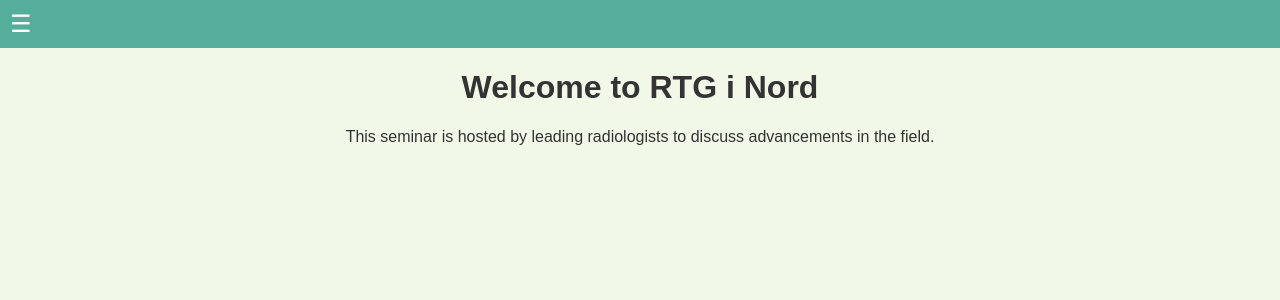
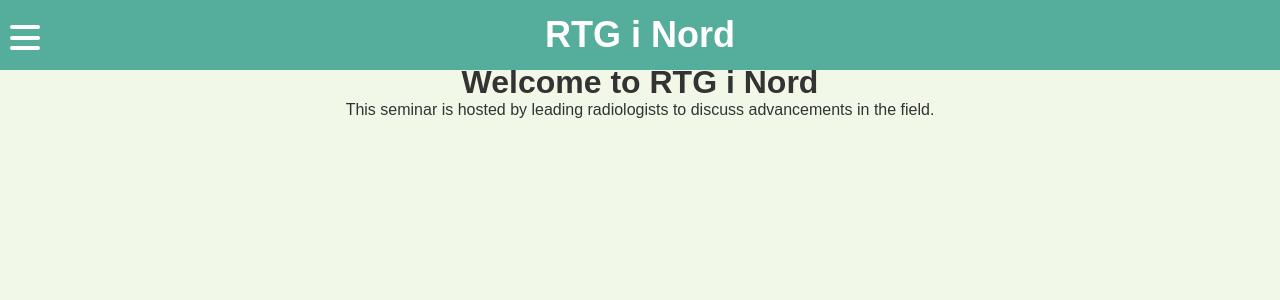
Before and after one commit to JacobFIqbal/rtginord, a Vue app: page / in a window 1280 px wide. Shown: the top 300 px of the page. Built offline with nearby package versions, Linux system fonts and the light colour scheme.

Commit message:
navbar and penguin image

```diff
--- a/src/App.vue
+++ b/src/App.vue
@@ -1,14 +1,25 @@
 <template>
   <div id="app">
-    <nav class="navbar">
-      <div class="menu-toggle" @click="toggleMenu">
-        ☰
+    <nav>
+      <div class="navbar">
+        <div class="container nav-container">
+          <input class="checkbox" type="checkbox" id="nav-toggle" />
+          <div class="hamburger-lines">
+            <span class="line line1"></span>
+            <span class="line line2"></span>
+            <span class="line line3"></span>
+          </div>
+          <div class="logo">
+            <h1>RTG i Nord</h1>
+          </div>
+          <div class="menu-items">
+            <li><router-link to="/">Home</router-link></li>
+            <li><router-link to="/presentations">Presentations</router-link></li>
+            <li><router-link to="/maps">Maps</router-link></li>
+            <li><router-link to="/contact">Contact</router-link></li>
+          </div>
+        </div>
       </div>
-      <ul :class="{ 'menu-active': isMenuOpen }">
-        <li><router-link to="/">Home</router-link></li>
-        <li><router-link to="/presentations">Presentations</router-link></li>
-        <li><router-link to="/maps">Maps</router-link></li>
-      </ul>
     </nav>
     <router-view />
   </div>
@@ -30,49 +41,152 @@ export default {
 </script>
 
 <style>
-/* General Styles */
-body {
-  margin: 0;
-  font-family: Arial, sans-serif;
-  background-color: #F1F8E8;
-  color: #333;
+/* Colors */
+:root {
+  --light-green: #d8efd3;
+  --medium-green: #95d2b3;
+  --dark-green: #55ad9b;
+  --background: #f1f8e8;
 }
 
-/* Navbar Styles */
+/* Reset and General Styles */
+* {
+  margin: 0;
+  padding: 0;
+  box-sizing: border-box;
+}
+
+body {
+  font-family: "Poppins", sans-serif;
+  background-color: var(--background);
+}
+
+/* Navbar */
 .navbar {
-  background-color: #55AD9B;
-  color: #fff;
-  padding: 10px;
+  width: 100%;
+  background-color: var(--dark-green);
+  color: white;
+  padding: 10px 0;
+  position: fixed;
+  top: 0;
+  left: 0;
+  z-index: 10;
+}
+
+.nav-container {
   display: flex;
   justify-content: space-between;
   align-items: center;
+  position: relative;
+  max-width: 1300px;
+  min-height: 50px;
+  margin: 0 auto;
+  padding: 0 15px;
 }
 
-.navbar ul {
-  list-style-type: none;
-  margin: 0;
-  padding: 0;
-  display: none;
-  flex-direction: column;
-  background-color: #95D2B3;
+/* Logo */
+.logo {
+  font-size: 1.5rem;
+  font-weight: bold;
+  color: white;
+  text-align: center;
+  margin: 0 auto;
+  left: 60%;
+
+
 }
 
-.navbar ul.menu-active {
-  display: flex;
+/* Hamburger Menu */
+.nav-container .checkbox {
+  position: absolute;
+  height: 32px;
+  width: 32px;
+  top: 15px;
+  left: 10px;
+  opacity: 0;
+  z-index: 2;
+  cursor: pointer;
 }
 
-.navbar li {
-  padding: 10px;
-  text-align: center;
+.nav-container .hamburger-lines {
+  position: absolute;
+  top: 15px;
+  left: 10px;
+  width: 30px;
+  height: 25px;
+  display: flex;
+  flex-direction: column;
+  justify-content: space-between;
+  z-index: 1;
 }
 
-.navbar li a {
-  color: #fff;
-  text-decoration: none;
+.nav-container .hamburger-lines .line {
+  width: 100%;
+  height: 4px;
+  background-color: white;
+  border-radius: 10px;
 }
 
-.menu-toggle {
-  font-size: 1.5em;
-  cursor: pointer;
+.nav-container .hamburger-lines .line1 {
+  transform-origin: 0% 0%;
+  transition: transform 0.4s ease-in-out;
+}
+
+.nav-container .hamburger-lines .line2 {
+  transition: transform 0.2s ease-in-out;
+}
+
+.nav-container .hamburger-lines .line3 {
+  transform-origin: 0% 100%;
+  transition: transform 0.4s ease-in-out;
+}
+
+/* Menu Items */
+.navbar .menu-items {
+  position: fixed;
+  top: 0;
+  left: 0;
+  width: 25%; /* One-third of the screen */
+  height: 100%;
+  background-color: var(--medium-green);
+  transform: translateX(-100%);
+  display: flex;
+  flex-direction: column;
+  align-items: flex-start;
+  padding: 60px 20px;
+  transition: transform 0.5s ease-in-out;
+}
+
+.navbar .menu-items li {
+  list-style: none;
+  margin: 20px 0;
+}
+
+.navbar .menu-items a {
+  text-decoration: none;
+  font-size: 1.2rem;
+  font-weight: 500;
+  color: white;
+}
+
+.navbar .menu-items a:hover {
+  text-decoration: underline;
+}
+
+/* Checkbox Toggle */
+.nav-container input[type="checkbox"]:checked ~ .menu-items {
+  transform: translateX(0);
+}
+
+.nav-container input[type="checkbox"]:checked ~ .hamburger-lines .line1 {
+  transform: rotate(45deg);
+}
+
+.nav-container input[type="checkbox"]:checked ~ .hamburger-lines .line2 {
+  transform: scaleY(0);
+}
+
+.nav-container input[type="checkbox"]:checked ~ .hamburger-lines .line3 {
+  transform: rotate(-45deg);
 }
 </style>
--- a/src/components/HomePage.vue
+++ b/src/components/HomePage.vue
@@ -10,5 +10,6 @@
     text-align: center;
     margin: 20px;
     color: #333;
+    margin-top: 5%;
   }
   </style>
```
Also changed, not shown: src/assets/PenguinCT.png (added).
